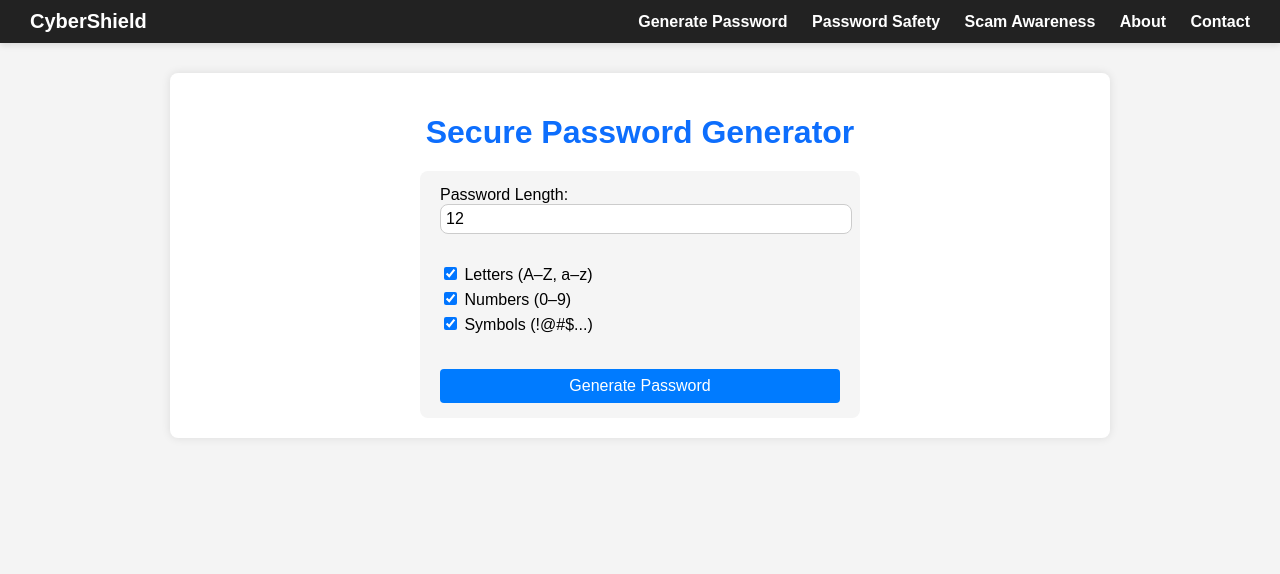
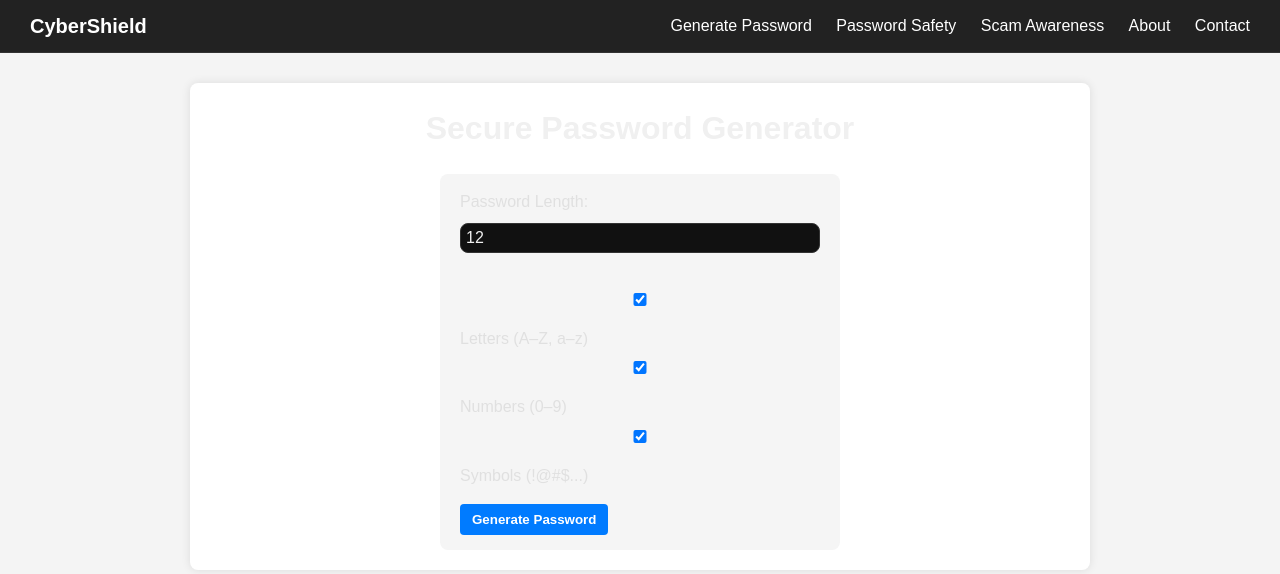
Before and after one commit to zach123abc/Hackathon-CyberSheild, a Flask app: page /generate in a window 1280 px wide. Shown: the top 574 px of the page. Run offline with Flask 3, Linux system fonts and the light colour scheme.

Commit message:
Update styles.css

```diff
--- a/static/styles.css
+++ b/static/styles.css
@@ -1,141 +1,139 @@
-/* Base Styles */
-body {
-    font-family: 'Roboto', sans-serif;
-    background: #f4f7fc;
+/* Reset defaults */
+* {
+    box-sizing: border-box;
     margin: 0;
     padding: 0;
+    font-family: Arial, sans-serif;
 }
 
-/* Navigation */
+/* Body & background */
+body {
+    background-color: #000000; /* pure black */
+    color: #e0e0e0; /* light gray text */
+    line-height: 1.6;
+}
+
+/* Navbar */
 nav {
-    background: #0d6efd;
-    color: white;
+    background-color: #1a1a1a; /* dark gray */
     padding: 15px 30px;
     display: flex;
     justify-content: space-between;
     align-items: center;
-    box-shadow: 0 3px 6px rgba(0,0,0,0.1);
+    border-bottom: 1px solid #333;
 }
 
 nav a {
-    color: white;
+    color: #e0e0e0;
     text-decoration: none;
-    margin: 0 15px;
-    font-weight: bold;
-    transition: color 0.3s;
+    margin-left: 20px;
+    font-weight: 500;
 }
 
 nav a:hover {
-    color: #ffdd57; /* yellow hover */
+    text-decoration: underline;
 }
 
-
+/* Container */
 .container {
     max-width: 900px;
-    margin: 30px auto;
-    padding: 20px;
-    background: white;
+    margin: 40px auto;
+    padding: 25px;
+    background-color: #1a1a1a; /* dark card */
     border-radius: 12px;
-    box-shadow: 0 5px 15px rgba(0,0,0,0.1);
+    box-shadow: 0 4px 10px rgba(0,0,0,0.7);
 }
 
-
-h1, h2, h3 {
-    color: #0d6efd;
-    text-align: center;
+/* Headings */
+h1, h2 {
     margin-bottom: 20px;
+    color: #f0f0f0;
 }
 
-
-form {
-    display: flex;
-    flex-direction: column;
-    gap: 15px;
-    max-width: 400px;
-    margin: 0 auto;
+/* Lists */
+ul {
+    margin: 20px 0;
+    padding-left: 20px;
 }
 
-input[type="number"],
-input[type="text"],
-input[type="password"],
-textarea {
-    padding: 12px;
-    border-radius: 8px;
-    border: 1px solid #ccc;
-    font-size: 16px;
+ul li a {
+    color: #e0e0e0;
+    font-weight: 500;
+    display: block;
+    margin: 8px 0;
 }
 
-input:focus,
-textarea:focus {
-    outline: none;
-    border-color: #0d6efd;
-    box-shadow: 0 0 5px rgba(13,110,253,0.3);
+ul li a:hover {
+    text-decoration: underline;
 }
 
+/* Forms */
+form label {
+    display: block;
+    margin-bottom: 8px;
+    font-weight: 500;
+}
 
-button {
-    background-color: #0d6efd;
-    color: white;
-    border: none;
-    padding: 12px 20px;
+form input[type="number"],
+form input[type="text"],
+form select,
+form input[type="checkbox"] {
+    width: 100%;
+    padding: 10px 15px;
+    margin-bottom: 20px;
+    border: 1px solid #333;
     border-radius: 8px;
     font-size: 16px;
-    cursor: pointer;
-    transition: background-color 0.3s;
+    background-color: #111111; /* dark input */
+    color: #f0f0f0;
 }
 
-button:hover {
-    background-color: #0b5ed7;
+form button {
+    padding: 12px 25px;
+    border: none;
+    background-color: #222222; /* dark button */
+    color: #f0f0f0;
+    font-weight: 600;
+    border-radius: 8px;
+    cursor: pointer;
+    transition: all 0.2s ease-in-out;
 }
 
+form button:hover {
+    background-color: #333333;
+}
 
+/* Generated password display */
+#password {
+    font-family: monospace;
+    font-size: 18px;
+    color: #f0f0f0;
+    background: #111111;
+    padding: 10px;
+    border-radius: 8px;
+    display: inline-block;
+    margin-bottom: 15px;
+}
+
+#copyBtn {
+    margin-left: 10px;
+    padding: 8px 15px;
+    border-radius: 8px;
+    border: none;
+    background-color: #222222;
+    color: #f0f0f0;
+    cursor: pointer;
+}
+
+#copyBtn:hover {
+    background-color: #333333;
+}
+
+/* Links */
 a {
-    color: #0d6efd;
-    text-decoration: none;
+    color: #e0e0e0;
 }
 
 a:hover {
     text-decoration: underline;
 }
-
-/* Password Display */
-#password {
-    display: inline-block;
-    padding: 10px 15px;
-    border-radius: 8px;
-    background-color: #e9ecef;
-    font-weight: bold;
-    word-break: break-all;
-}
-
-
-ul.menu-list {
-    list-style: none;
-    padding: 0;
-    display: flex;
-    justify-content: center;
-    gap: 25px;
-    margin-top: 20px;
-}
-
-ul.menu-list li a {
-    background: #0d6efd;
-    color: white;
-    padding: 10px 20px;
-    border-radius: 8px;
-    transition: background 0.3s;
-}
-
-ul.menu-list li a:hover {
-    background: #0b5ed7;
-}
-
-footer {
-    text-align: center;
-    margin-top: 40px;
-    padding: 20px;
-    background: #0d6efd;
-    color: white;
-    border-top-left-radius: 12px;
-    border-top-right-radius: 12px;
-}
```
